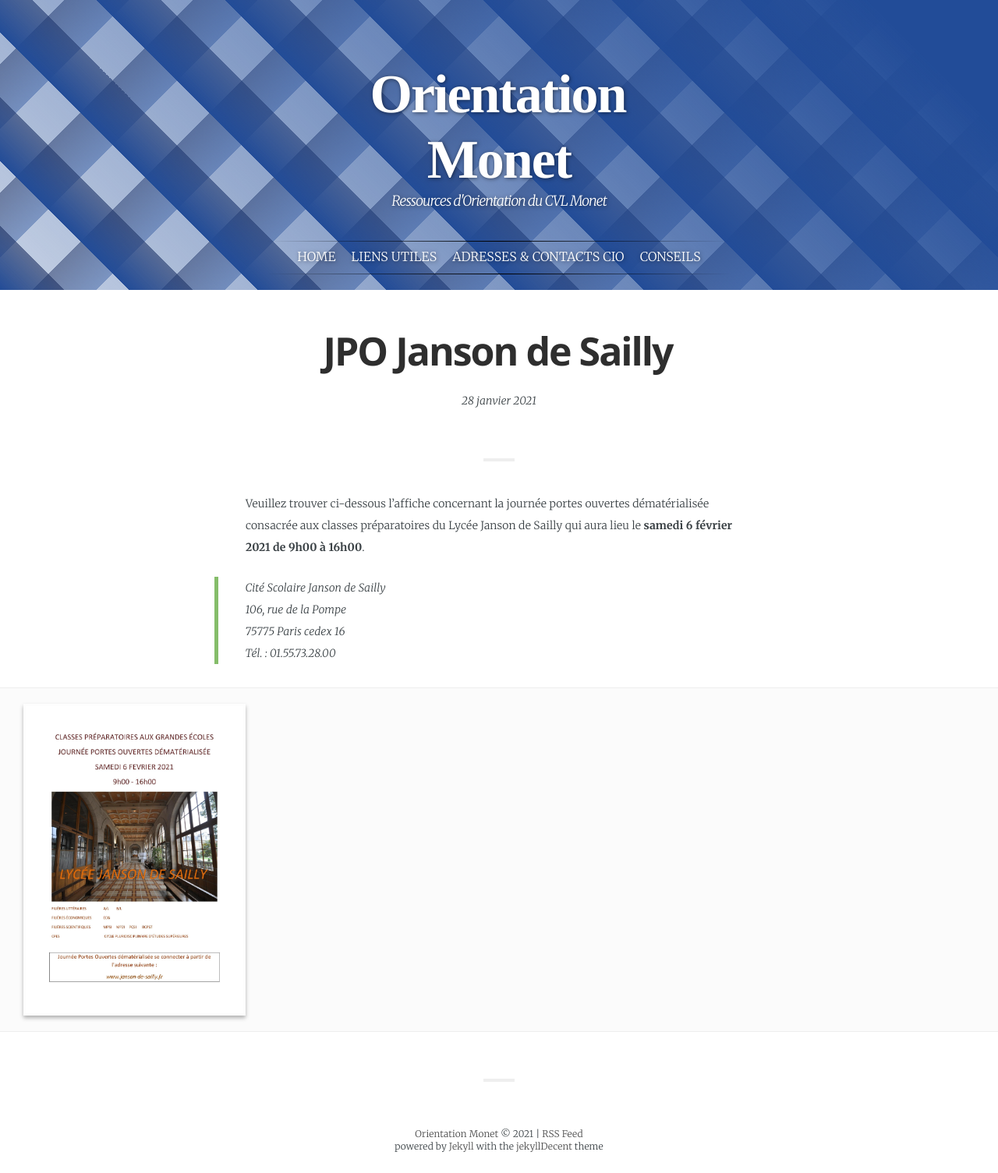
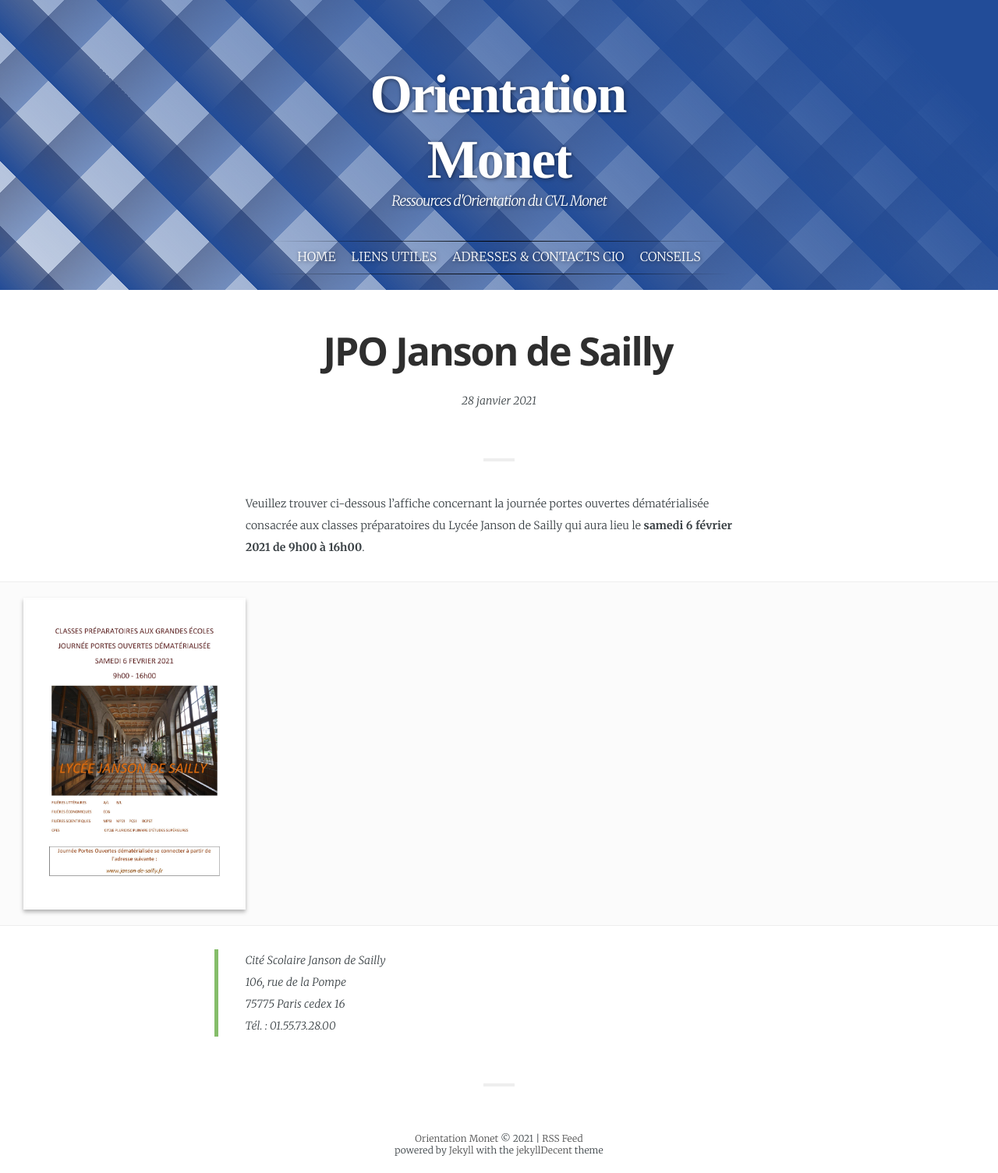
Before and after one commit to cvl-monet/cvl-monet.github.io, a Jekyll site: the page built from _posts/2021-01-28-JPO-JANSON-DE-SAILY.md, in a window 1280 px wide. Shown: the whole page at 78% size. Built offline with Jekyll 4.4.1, drawn with Linux system fonts in a browser that asks for light colours; some web fonts are replaced.

```diff
--- a/_posts/2021-01-28-JPO-JANSON-DE-SAILY.md
+++ b/_posts/2021-01-28-JPO-JANSON-DE-SAILY.md
@@ -10,13 +10,13 @@ language:          fr
 
 Veuillez trouver ci-dessous l'affiche concernant la journée portes ouvertes  dématérialisée consacrée aux classes préparatoires du Lycée Janson de Sailly qui aura lieu le **samedi 6 février 2021 de 9h00 à 16h00**.
 
- > Cité Scolaire Janson de Sailly
- > 106, rue de la Pompe
- > 75775 Paris cedex 16
- > Tél. : 01.55.73.28.00
-
 <div class="album">
    <figure>
       <img src="{{ "/media/img/JANSON-DE-SAILLY/JPO-JANSON-DE-SAILLY.jpg" | absolute_url }}" />
    </figure>
 </div>
+
+ > Cité Scolaire Janson de Sailly
+ > 106, rue de la Pompe
+ > 75775 Paris cedex 16
+ > Tél. : 01.55.73.28.00
```
